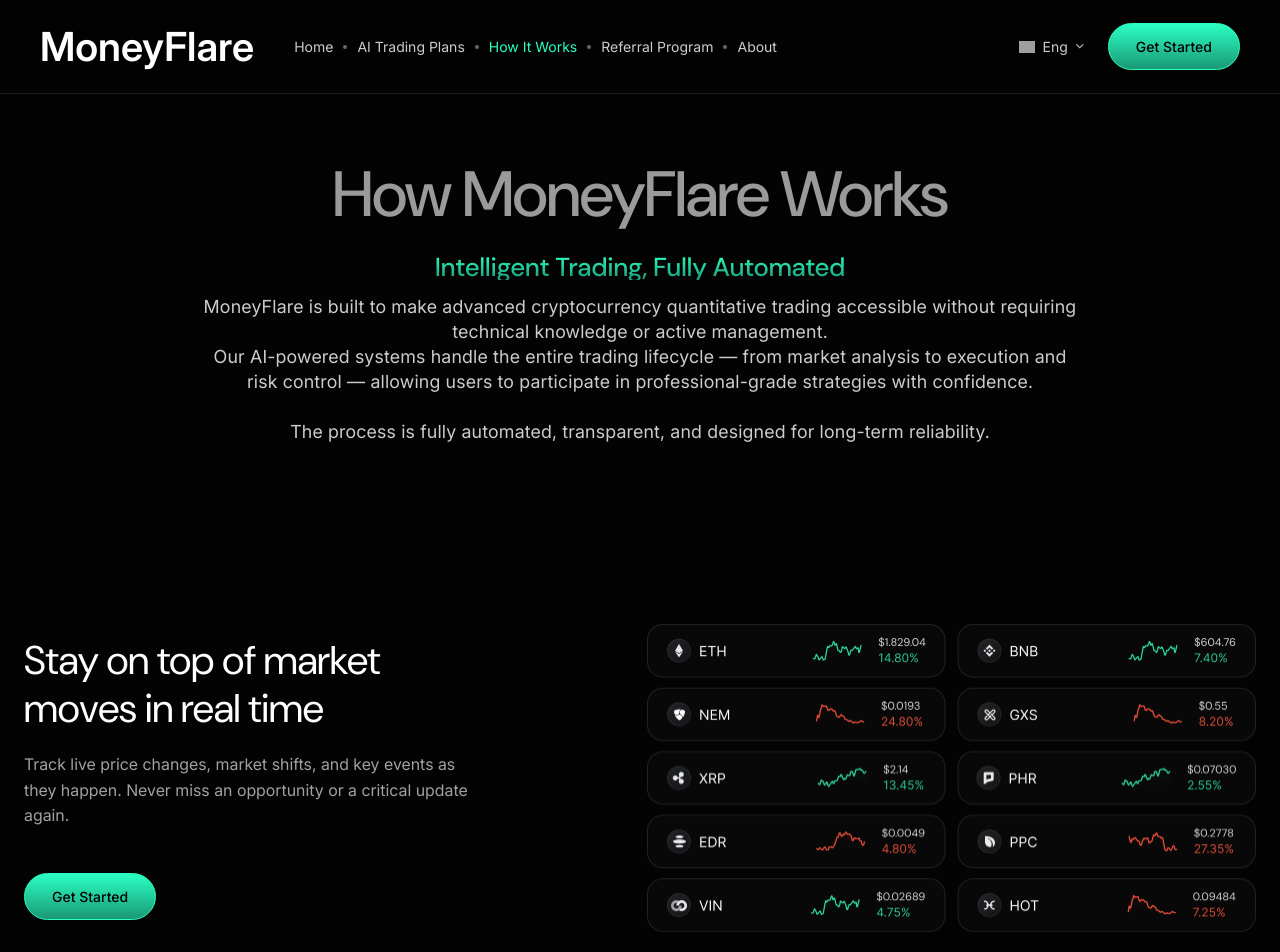
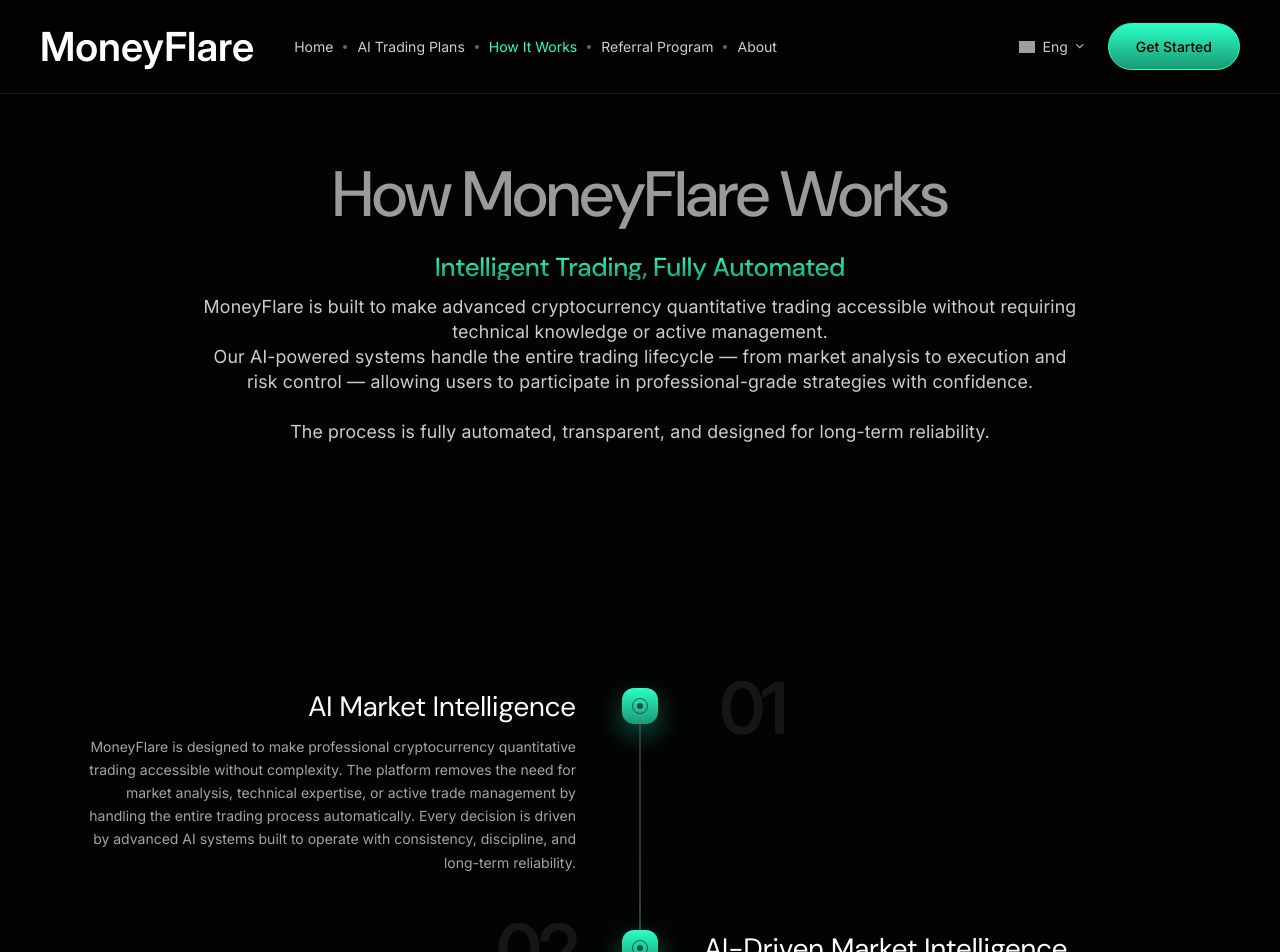
Before and after one commit to backbencherstudio/taylornia_money_flare_Vuejs, a Nuxt app: page /how-it-works in a window 1280 px wide. Shown: the top 952 px of the page. Built offline with nearby package versions, Linux system fonts and the light colour scheme; grey boxes are pictures that could not be loaded.

Commit message:
How it work page completed

```diff
--- /dev/null
+++ b/app/components/HowItWorks/HowItWork.vue
@@ -0,0 +1,112 @@
+<script setup lang="ts">
+import BaseButtonLink from "~/components/Reusable/BaseButtonLink.vue";
+
+interface WorkflowStep {
+  title: string;
+  description: string;
+}
+
+const workflowSteps: WorkflowStep[] = [
+  {
+    title: "AI Market Intelligence",
+    description:
+      "MoneyFlare is designed to make professional cryptocurrency quantitative trading accessible without complexity. The platform removes the need for market analysis, technical expertise, or active trade management by handling the entire trading process automatically. Every decision is driven by advanced AI systems built to operate with consistency, discipline, and long-term reliability.",
+  },
+  {
+    title: "AI-Driven Market Intelligence",
+    description:
+      "At the core of MoneyFlare is a continuously operating AI engine that monitors global cryptocurrency markets in real time. The system processes large volumes of market data, identifies patterns, trends, and anomalies across multiple exchanges and market conditions. This constant analysis allows the platform to respond intelligently to changing environments without human delay or emotional bias.",
+  },
+  {
+    title: "Quantitative Strategy Execution",
+    description:
+      "When market conditions meet the criteria defined by MoneyFlare's quantitative models, trades are executed automatically. Each decision follows a structured, rule-based framework developed using professional trading methodologies. This approach ensures that every action is systematic, consistent, and aligned with the platform's long-term strategy rather than short-term speculation.",
+  },
+  {
+    title: "Embedded Risk Management",
+    description:
+      "Risk management is integrated into every stage of the trading process. The AI continuously evaluates exposure, position sizing, and market volatility to ensure trading activity remains controlled and balanced. As conditions change, the system dynamically adjusts its behavior to prioritize capital preservation and operational stability.",
+  },
+  {
+    title: "Professional Oversight And Continuous Optimization",
+    description:
+      "While MoneyFlare operates through full automation, it is supported by an experienced professional team. Trading performance, system behavior, and infrastructure reliability are continuously monitored to ensure stability and security. AI models are refined over time, allowing the platform to evolve while maintaining strict operational standards.",
+  },
+];
+
+const getStepNumber = (index: number): string =>
+  `${index + 1}`.padStart(2, "0");
+</script>
+
+<template>
+  <div>
+    <section
+      class="relative isolate overflow-hidden px-4 pb-16 pt-12 sm:px-6 lg:px-8 lg:pb-24 lg:pt-16"
+    >
+      <div class="max-w-7xl mx-auto px-6 xl:px-10 py-30 lg:py-45">
+        <div class="relative">
+          <span
+            class="absolute left-5 top-0 h-2 w-2 -translate-x-1/2 rounded-full bg-white/60 md:left-1/2"
+          />
+          <span
+            class="absolute bottom-0 left-5 h-2 w-2 -translate-x-1/2 rounded-full bg-white/60 md:left-1/2"
+          />
+          <span
+            class="absolute bottom-2 left-5 top-1 w-px bg-linear-to-b from-white/30 via-[#2BFFC3]/80 to-white/30 md:left-1/2 md:-translate-x-1/2"
+          />
+
+          <ol class="space-y-10 sm:space-y-12 md:space-y-14">
+            <li
+              v-for="(step, index) in workflowSteps"
+              :key="step.title"
+              class="relative grid grid-cols-[2.5rem_minmax(0,1fr)] md:min-h-42 md:grid-cols-2 md:items-start"
+            >
+              <div class="absolute left-5 top-0 -translate-x-1/2 md:left-1/2">
+                <div
+                  class="grid h-9 w-9 place-items-center rounded-xl bg-linear-to-b from-[#2BFFC3] to-[#1A9975] shadow-[0_10px_28px_rgba(43,255,195,0.35)]"
+                >
+                  <span
+                    class="relative h-4 w-4 rounded-full border border-black/55"
+                  >
+                    <span
+                      class="absolute left-1/2 top-1/2 h-1.5 w-1.5 -translate-x-1/2 -translate-y-1/2 rounded-full bg-black/60"
+                    />
+                  </span>
+                </div>
+              </div>
+
+              <article
+                class="relative col-start-2 pt-1"
+                :class="
+                  index % 2 === 0
+                    ? 'md:col-start-1 md:justify-self-end md:max-w-3xl md:pr-16 md:text-right'
+                    : 'md:col-start-2 md:max-w-3xl md:pl-16'
+                "
+              >
+                <p
+                  class="pointer-events-none absolute -top-4 hidden select-none text-[4.5rem] leading-none font-semibold tracking-[-0.06em] text-white/8 md:block"
+                  :class="index % 2 === 0 ? '-right-36' : '-left-36'"
+                >
+                  {{ getStepNumber(index) }}
+                </p>
+
+                <h3 class="font-dm text-[1.75rem] leading-[1.05] text-white">
+                  {{ step.title }}
+                </h3>
+                <p class="mt-3.5 text-sm leading-[1.65] text-[#A4A4A4]">
+                  {{ step.description }}
+                </p>
+              </article>
+            </li>
+          </ol>
+        </div>
+
+        <div class="mt-12 flex justify-center md:mt-16">
+          <BaseButtonLink to="/auth/signup" class="px-8 py-2 text-xs">
+            Get Started
+          </BaseButtonLink>
+        </div>
+      </div>
+    </section>
+  </div>
+</template>
--- a/app/components/HowItWorks/HowaItHero.vue
+++ b/app/components/HowItWorks/HowaItHero.vue
@@ -2,7 +2,7 @@
 
 <template>
   <div>
-    <div>
+    <div class="px-6 xl:px-10">
       <div class="pt-25 xl:pt-40 relative z-10">
         <h1
           class="text-[11.11vw] sm:text-[4rem] text-center font-dm text-[#FFFFFF99] font-medium leading-[109%] tracking-[-1.28px]"
--- a/app/pages/(client)/how-it-works/index.vue
+++ b/app/pages/(client)/how-it-works/index.vue
@@ -2,6 +2,7 @@
 import OurArticles from '~/components/HomeSections/OurArticles.vue';
 import StayOnTopSection from '~/components/HomeSections/Sophisticated/StayOnTopSection.vue';
 import HowaItHero from '~/components/HowItWorks/HowaItHero.vue';
+import HowItWork from '~/components/HowItWorks/HowItWork.vue';
 
 definePageMeta({
   layout: "client",
@@ -11,7 +12,7 @@
 <template>
   <div>
     <HowaItHero/>
-
+    <HowItWork/>
     <StayOnTopSection/>
     <OurArticles/>
   </div>
```
